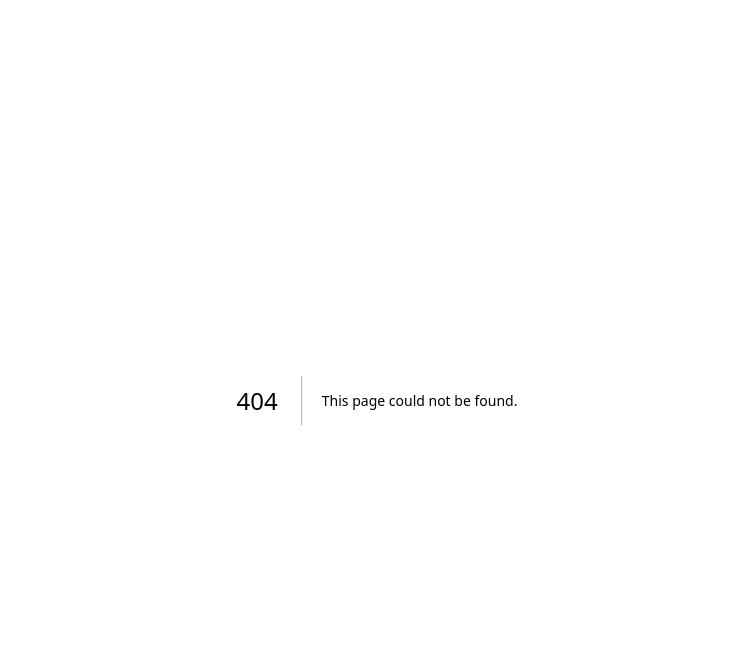
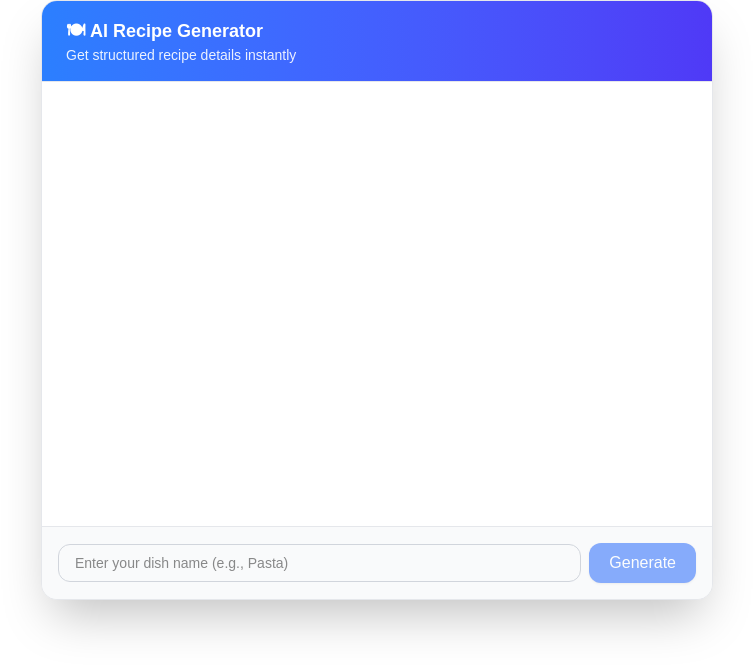
Before and after one commit to sachingupta67/ai-sdk-nextjs, a Next.js app: page /ui/structured-data in a window 1280 px wide. Before the commit this address had no page. Shown: the top 672 px of the page, without its empty margins (263-1016 px from the left). Built offline with nearby package versions, Linux system fonts and the light colour scheme.

Commit message:
Feature | Structured Data | Recipe Maker With DOC update

```diff
--- /dev/null
+++ b/src/app/api/structured-data/route.ts
@@ -0,0 +1,19 @@
+import { openai } from "@ai-sdk/openai";
+import { streamObject } from "ai";
+import { recipeSchema } from "./schema";
+
+export async function POST(req: Request) {
+  try {
+    const { dish } = await req.json();
+    const result = streamObject({
+      model: openai("gpt-5-nano"),
+      schema: recipeSchema,
+      prompt: `Generate recipe for ${dish}`,
+    });
+
+    return result.toTextStreamResponse();
+  } catch (err) {
+    console.log("Structured data failed to stream", err);
+    return new Response("Failed to generate recipe", { status: 500 });
+  }
+}
--- /dev/null
+++ b/src/app/api/structured-data/schema.ts
@@ -0,0 +1,10 @@
+import { z } from "zod";
+
+// this structure we are expecting and AI has to match this schema
+export const recipeSchema = z.object({
+  recipe: z.object({
+    name: z.string(),
+    ingredients: z.array(z.object({ name: z.string(), amount: z.string() })),
+    steps: z.array(z.string()),
+  }),
+});
--- a/src/app/page.tsx
+++ b/src/app/page.tsx
@@ -17,6 +17,11 @@ export default function Home() {
       {
         name: "Chat UI | So it can't forget previous chat info or context",
         path: "/ui/chat",
+        type: "streaming",
+      },
+       {
+        name: "Structured Data | Ex: A Recipe Maker with Custom Schema - Stream Object",
+        path: "/ui/structured-data",
         type: "streaming",
       },
     ],
--- /dev/null
+++ b/src/app/ui/structured-data/page.tsx
@@ -0,0 +1,127 @@
+"use client";
+
+import { useState } from "react";
+import { experimental_useObject as useObject } from "@ai-sdk/react";
+import { recipeSchema } from "@/app/api/structured-data/schema";
+
+const StructuredData = () => {
+  const [dishName, setDishName] = useState("");
+  const { submit, object, isLoading, error, stop } = useObject({
+    api: "/api/structured-data",
+    schema: recipeSchema,
+  });
+
+  const handleSubmit = (e: React.FormEvent<HTMLFormElement>) => {
+    e.preventDefault();
+    submit({ dish: dishName });
+    setDishName("")
+  };
+
+  return (
+    <div className="flex flex-col w-full max-w-2xl mx-auto bg-white rounded-2xl shadow-2xl border border-gray-200 overflow-hidden h-[600px]">
+      {/* Header */}
+      <div className="px-6 py-4 border-b border-gray-200 bg-gradient-to-r from-blue-500 to-indigo-600 text-white">
+        <h1 className="text-lg font-semibold">🍽 AI Recipe Generator</h1>
+        <p className="text-sm opacity-90">
+          Get structured recipe details instantly
+        </p>
+      </div>
+
+      {/* Chat Body */}
+      <div className="flex-1 overflow-y-auto p-6 space-y-4 text-sm">
+        {error && (
+          <div className="rounded-lg bg-red-100 text-red-700 px-3 py-2 text-sm shadow">
+            {error.message}
+          </div>
+        )}
+
+        {isLoading && (
+          <div className="animate-pulse text-gray-500 text-sm">
+            ⏳ Cooking your recipe...
+          </div>
+        )}
+
+        {/* Recipe Output */}
+        {object?.recipe && (
+          <div className="space-y-6">
+            <div>
+              <h2 className="text-xl font-bold text-gray-800">
+                {object.recipe.name}
+              </h2>
+            </div>
+
+            {object.recipe.ingredients && (
+              <div>
+                <h3 className="text-lg font-semibold text-gray-700 mb-2">
+                  🥗 Ingredients
+                </h3>
+                <ul className="grid grid-cols-2 gap-3">
+                  {object.recipe.ingredients.map((item, index) => (
+                    <li
+                      key={index}
+                      className="p-3 border rounded-xl bg-gray-50 shadow-sm"
+                    >
+                      <p className="font-medium text-gray-800">{item?.name}</p>
+                      <p className="text-gray-600 text-sm">{item?.amount}</p>
+                    </li>
+                  ))}
+                </ul>
+              </div>
+            )}
+
+            {object.recipe.steps && (
+              <div>
+                <h3 className="text-lg font-semibold text-gray-700 mb-2">
+                  👨‍🍳 Steps
+                </h3>
+                <ol className="list-decimal list-inside space-y-2 pl-2 text-gray-700">
+                  {object.recipe.steps.map((item, index) => (
+                    <li
+                      key={index}
+                      className="p-2 bg-gray-50 rounded-lg shadow-sm"
+                    >
+                      {item}
+                    </li>
+                  ))}
+                </ol>
+              </div>
+            )}
+          </div>
+        )}
+      </div>
+
+      {/* Input Area */}
+      <form
+        onSubmit={handleSubmit}
+        className="flex items-center gap-2 border-t border-gray-200 bg-gray-50 p-4"
+      >
+        <input
+          type="text"
+          placeholder="Enter your dish name (e.g., Pasta)"
+          value={dishName}
+          onChange={(e) => setDishName(e.target.value)}
+          className="flex-1 px-4 py-2 text-sm border border-gray-300 rounded-xl focus:outline-none focus:ring-2 focus:ring-blue-500"
+        />
+        {isLoading ? (
+          <button
+            type="button"
+            onClick={stop}
+            className="px-5 py-2 bg-red-600 text-white rounded-xl hover:bg-red-700 disabled:opacity-50 transition shadow"
+          >
+            Stop
+          </button>
+        ) : (
+          <button
+            type="submit"
+            disabled={!dishName || isLoading}
+            className="px-5 py-2 bg-blue-600 text-white rounded-xl hover:bg-blue-700 disabled:opacity-50 transition shadow"
+          >
+            Generate
+          </button>
+        )}
+      </form>
+    </div>
+  );
+};
+
+export default StructuredData;
```
Also changed, not shown: 1 other file (tests, documents, lock files or other folders).
